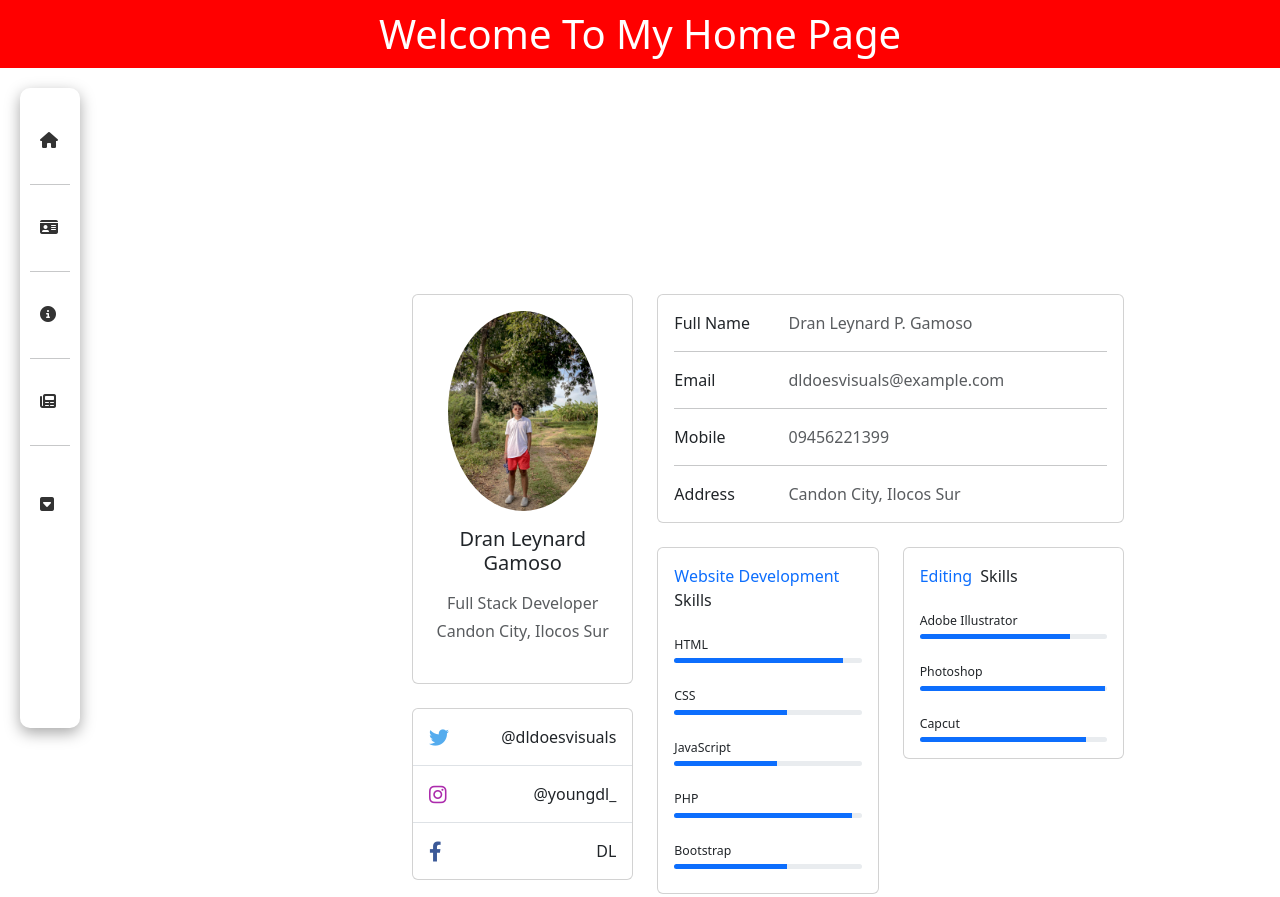
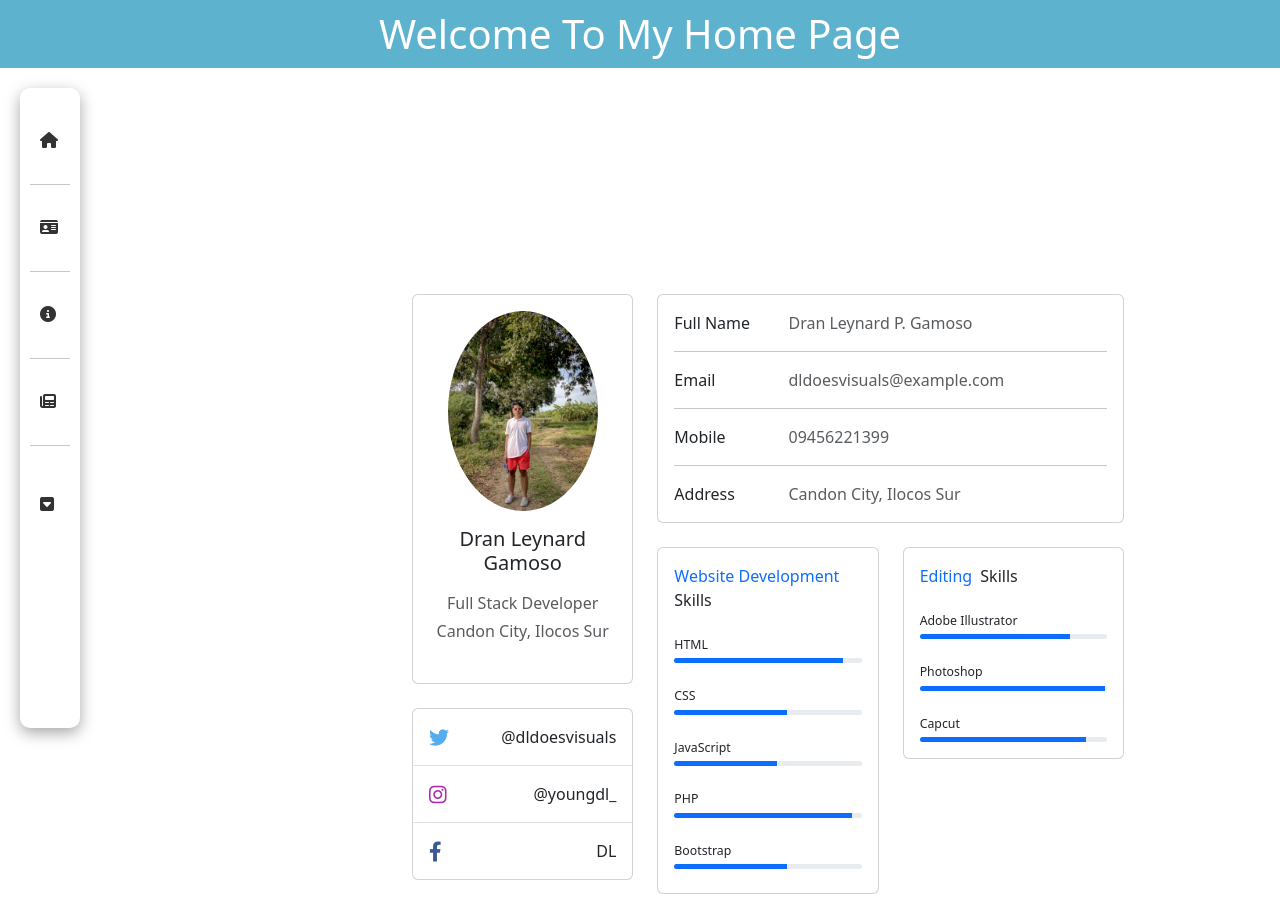
Before and after one commit to DL23727272/PeOneHover, a plain HTML site: page index.html in a window 1280 px wide. Shown: the top 897 px of the page. Drawn offline with nearby package versions, Linux system fonts and the light colour scheme.

Commit message:
updated navbar color

```diff
--- a/style.css
+++ b/style.css
@@ -116,7 +116,7 @@ hr {
 
 .banner {
   text-align: center;
-  background-color: red;
+  background-color: rgb(93, 178, 206);
   padding: 10px 0;
   margin: 0;
   z-index: 1;
```
